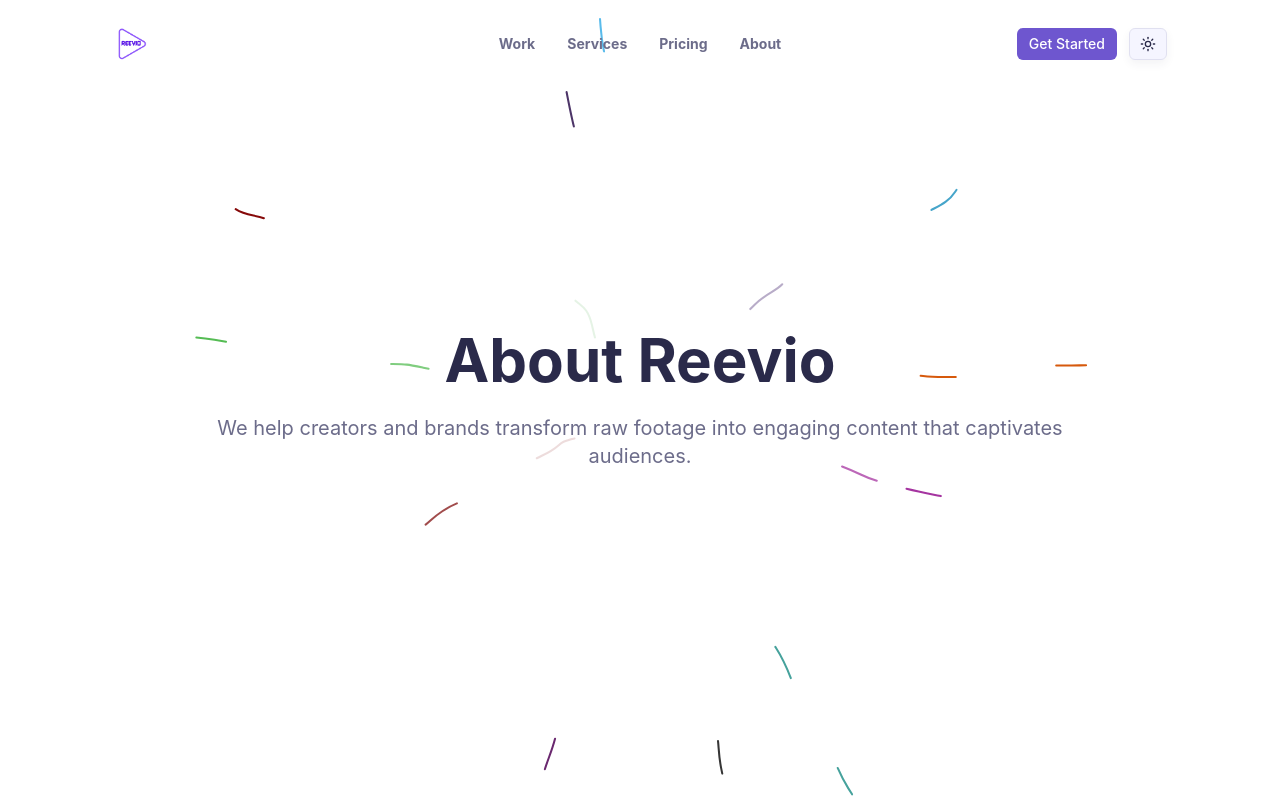
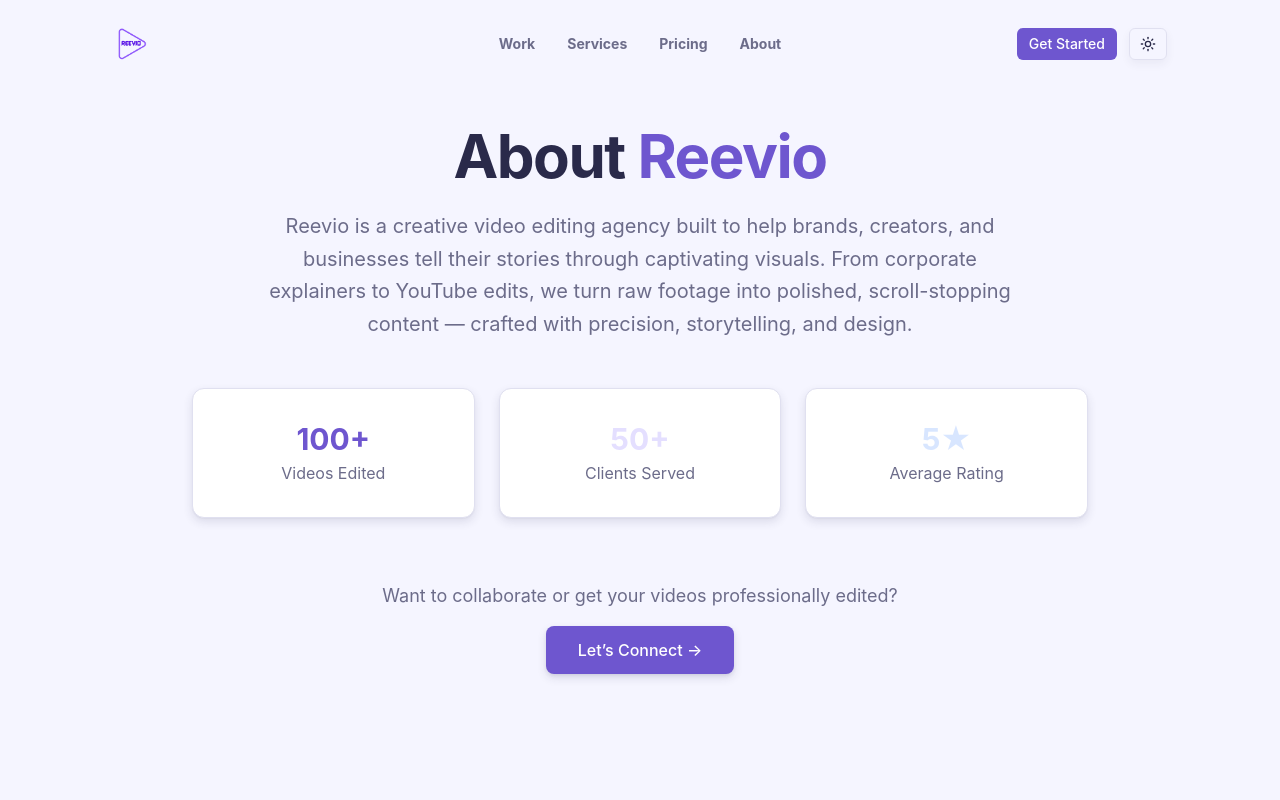
Before and after one commit to tejas249/reevio, a Next.js app: page /about in a window 1280 px wide. Built offline with nearby package versions, Linux system fonts and the light colour scheme.

Commit message:
About sectio updated

```diff
--- a/app/about/page.tsx
+++ b/app/about/page.tsx
@@ -1,22 +1,11 @@
-import { BackgroundLines } from '@/components/ui/background-lines'
+import About from '@/components/About'
 import React from 'react'
 
 const page = () => {
   return (
-    <div className="relative">
-      <BackgroundLines>
-        <div className="relative z-10 min-h-screen flex items-center justify-center">
-          <div className="max-w-4xl mx-auto px-4 py-16 text-center">
-            <h1 className="text-4xl md:text-6xl font-bold mb-6">
-              About Reevio
-            </h1>
-            <p className="text-lg md:text-xl text-muted-foreground">
-              We help creators and brands transform raw footage into engaging content that captivates audiences.
-            </p>
-          </div>
-        </div>
-      </BackgroundLines>
-    </div>
+    <div className="">
+         <About/>
+     </div>
   )
 }
 
--- /dev/null
+++ b/components/About.tsx
@@ -0,0 +1,50 @@
+import React from "react";
+
+const About = () => {
+  return (
+    <section className="min-h-screen flex flex-col items-center justify-center bg-background text-foreground px-6 md:px-16 py-20">
+
+      <h1 className="text-4xl md:text-6xl font-bold tracking-tight text-center mb-6">
+        About <span className="text-primary">Reevio</span>
+      </h1>
+
+
+      <p className="max-w-3xl text-center text-muted-foreground text-lg md:text-xl leading-relaxed">
+        Reevio is a creative video editing agency built to help brands, creators, and
+        businesses tell their stories through captivating visuals. From corporate
+        explainers to YouTube edits, we turn raw footage into polished, scroll-stopping
+        content — crafted with precision, storytelling, and design.
+      </p>
+
+      <div className="grid grid-cols-1 sm:grid-cols-3 gap-6 mt-12 w-full max-w-4xl">
+        {[
+          { number: "100+", label: "Videos Edited", color: "text-primary" },
+          { number: "50+", label: "Clients Served", color: "text-secondary" },
+          { number: "5★", label: "Average Rating", color: "text-accent" },
+        ].map((item, i) => (
+          <div
+            key={i}
+            className="flex flex-col items-center justify-center bg-card shadow-sm rounded-xl p-8 transition hover:shadow-md border border-border"
+          >
+            <h3 className={`text-3xl font-bold mb-1 ${item.color}`}>{item.number}</h3>
+            <p className="text-muted-foreground">{item.label}</p>
+          </div>
+        ))}
+      </div>
+
+      <div className="mt-16 text-center">
+        <p className="text-lg text-muted-foreground mb-4">
+          Want to collaborate or get your videos professionally edited?
+        </p>
+        <a
+          href="/form"
+          className="inline-block bg-primary text-primary-foreground px-8 py-3 rounded-lg font-medium shadow-md hover:shadow-lg transition"
+        >
+          Let’s Connect →
+        </a>
+      </div>
+    </section>
+  );
+};
+
+export default About;
```
